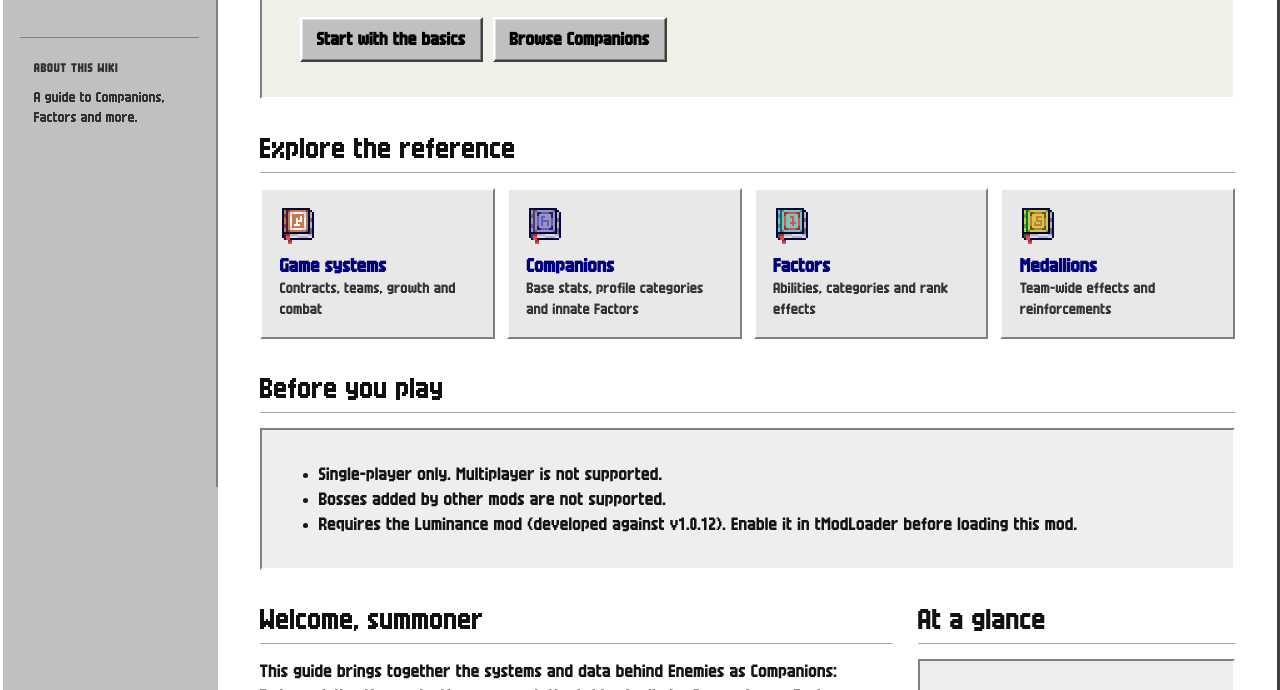
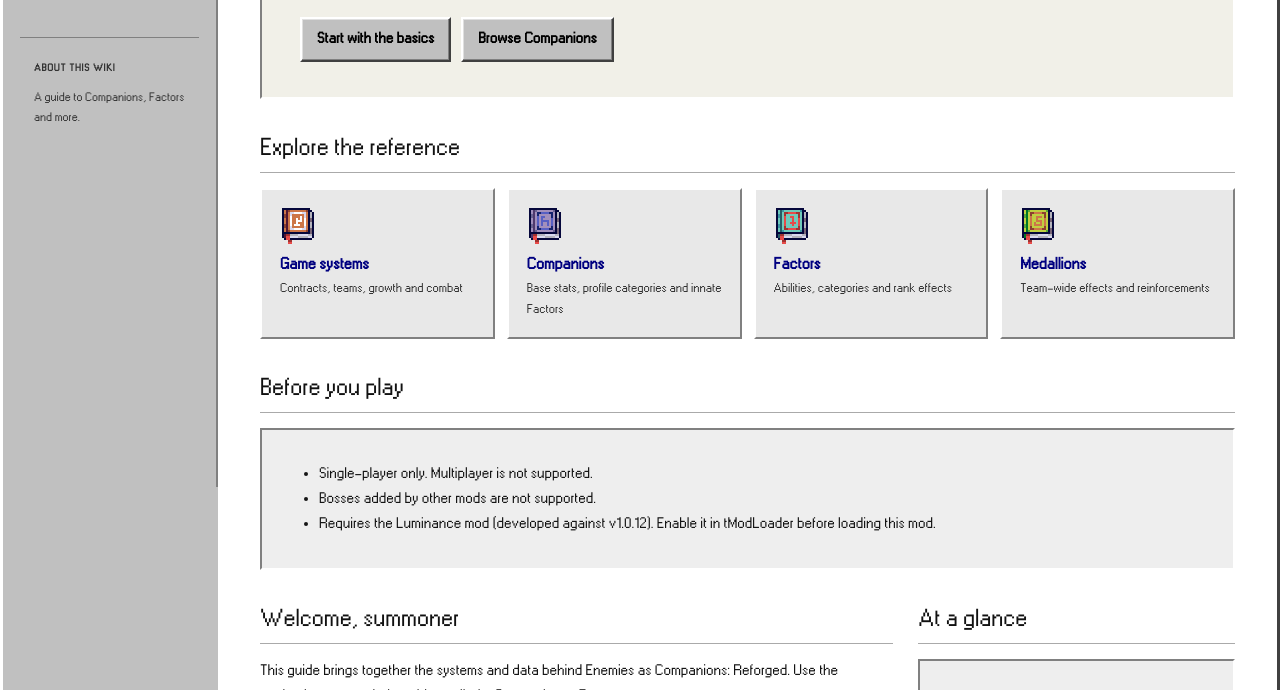
Before and after one commit to ojosamaXIII/EaC_wiki, a plain HTML site: page index.html in a window 1280 px wide. Shown: the part 392-1082 px from the top of the page. Drawn offline with Linux system fonts and the light colour scheme.

Commit message:
Use Windows 95 style font

```diff
--- a/style.css
+++ b/style.css
@@ -61,5 +61,5 @@ table.scale{width:auto;font-size:12px;background:#fff;border:2px solid;border-co
 table.scale th,table.scale td{padding:1px 7px;border:1px solid #a4a4a4;text-align:center;white-space:nowrap}
 table.scale th{background:#000080;color:#fff}
 
-@font-face{font-family:'Denki Chip';src:url('assets/x8y12pxDenkiChip.woff2') format('woff2');font-style:normal;font-weight:400;font-display:swap}
-body,body *{font-family:'Denki Chip','Yu Gothic',Meiryo,sans-serif!important}
+@font-face{font-family:'W95FA';src:url('assets/win95fa-latin-400-normal.woff2') format('woff2');font-style:normal;font-weight:400;font-display:swap}
+body,body *{font-family:'W95FA','MS PGothic','ＭＳ Ｐゴシック','Yu Gothic',Meiryo,sans-serif!important}
```
Also changed, not shown: assets/W95FA-OFL.txt (added), assets/win95fa-latin-400-normal.woff2 (added).
